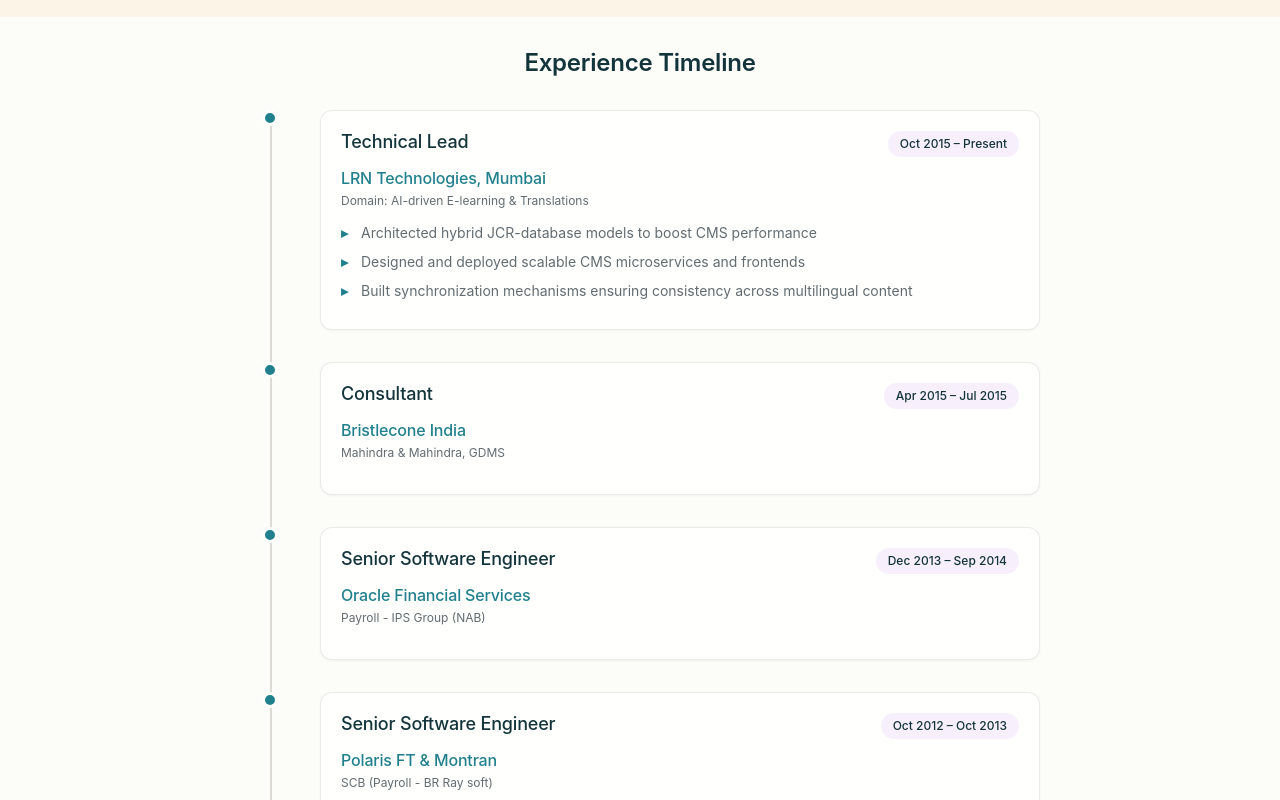
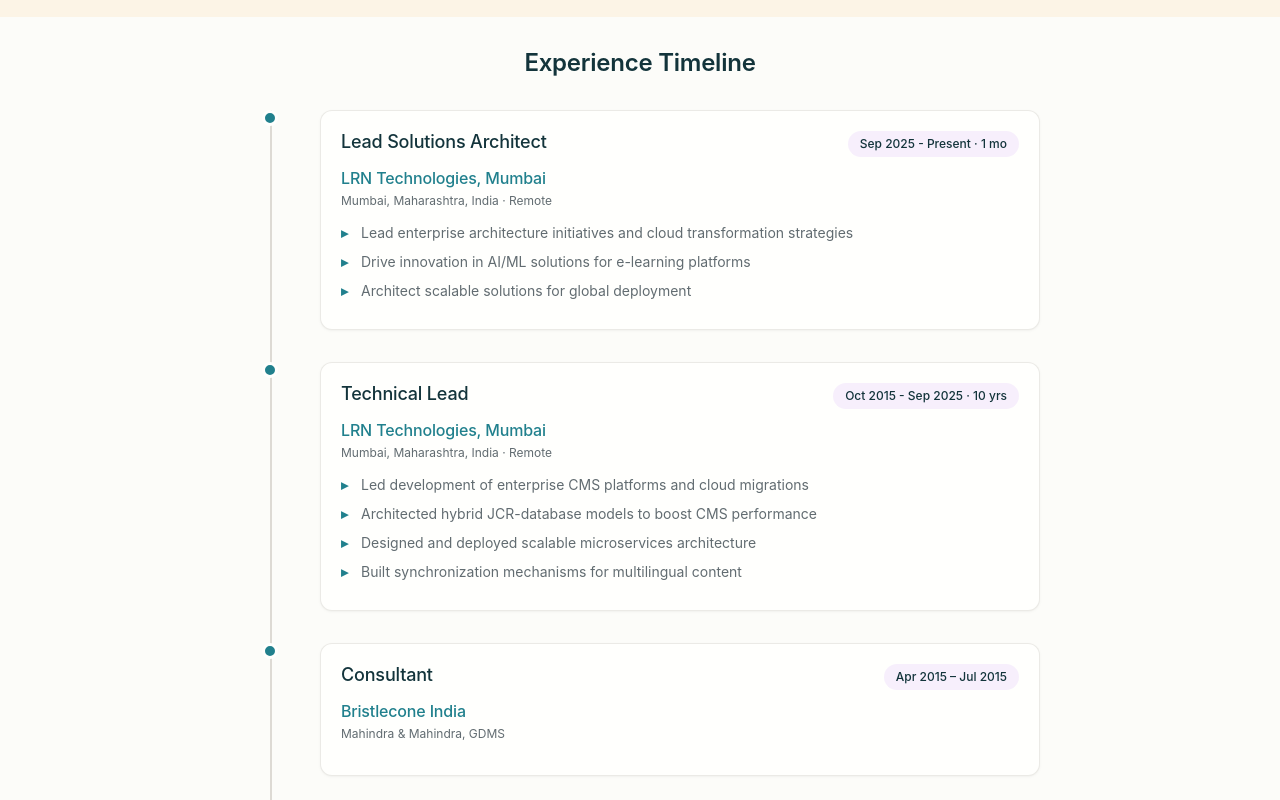
Before and after one commit to RajashekharArroju/Portfolio, a plain HTML site: page index.html in a window 1280 px wide. Shown: the part 1500-2300 px from the top of the page. Drawn offline with Linux system fonts and the light colour scheme; a web font is replaced by a local one.

Commit message:
Update index.html

```diff
--- a/index.html
+++ b/index.html
@@ -140,17 +140,37 @@
                     <div class="timeline-marker"></div>
                     <div class="timeline-content card">
                         <div class="timeline-header">
-                            <h3 class="role-title">Technical Lead</h3>
-                            <span class="period">Oct 2015 – Present</span>
+                            <h3 class="role-title">Lead Solutions Architect</h3>
+                            <span class="period">Sep 2025 - Present · 1 mo</span>
                         </div>
                         <div class="company-info">
                             <h4 class="company-name">LRN Technologies, Mumbai</h4>
-                            <p class="domain">Domain: AI-driven E-learning & Translations</p>
+                            <p class="domain">Mumbai, Maharashtra, India · Remote</p>
                         </div>
                         <ul class="responsibilities">
+                            <li>Lead enterprise architecture initiatives and cloud transformation strategies</li>
+                            <li>Drive innovation in AI/ML solutions for e-learning platforms</li>
+                            <li>Architect scalable solutions for global deployment</li>
+                        </ul>
+                    </div>
+                </div>
+
+                <div class="timeline-item">
+                    <div class="timeline-marker"></div>
+                    <div class="timeline-content card">
+                        <div class="timeline-header">
+                            <h3 class="role-title">Technical Lead</h3>
+                            <span class="period">Oct 2015 - Sep 2025 · 10 yrs</span>
+                        </div>
+                        <div class="company-info">
+                            <h4 class="company-name">LRN Technologies, Mumbai</h4>
+                            <p class="domain">Mumbai, Maharashtra, India · Remote</p>
+                        </div>
+                        <ul class="responsibilities">
+                            <li>Led development of enterprise CMS platforms and cloud migrations</li>
                             <li>Architected hybrid JCR-database models to boost CMS performance</li>
-                            <li>Designed and deployed scalable CMS microservices and frontends</li>
-                            <li>Built synchronization mechanisms ensuring consistency across multilingual content</li>
+                            <li>Designed and deployed scalable microservices architecture</li>
+                            <li>Built synchronization mechanisms for multilingual content</li>
                         </ul>
                     </div>
                 </div>
```
